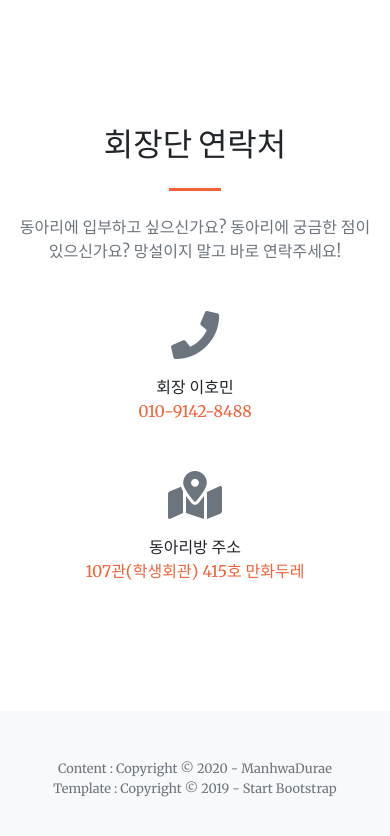
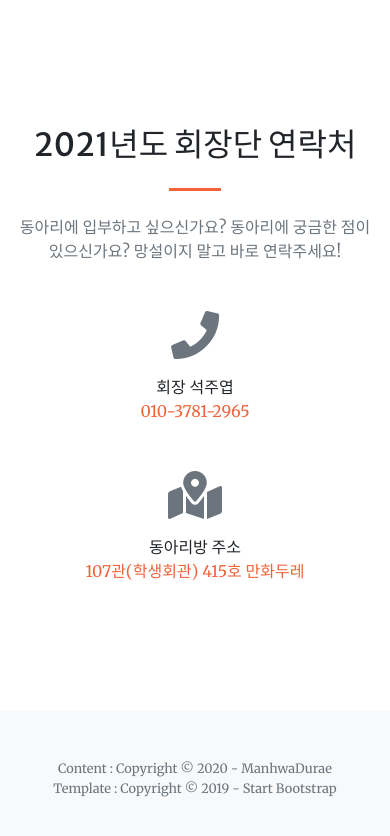
Before and after one commit to ManhwaDurae/caumd_website, a website with bundled scripts: page index.html in a window 390 px wide. Shown: the part 3563-4399 px from the top of the page. Built offline with nearby package versions, Linux system fonts and the light colour scheme.

Commit message:
Update president's phone number

```diff
--- a/index.html
+++ b/index.html
@@ -223,7 +223,7 @@
     <div class="container">
       <div class="row justify-content-center">
         <div class="col-lg-8 text-center">
-          <h2 class="mt-0">회장단 연락처</h2>
+          <h2 class="mt-0">2021년도 회장단 연락처</h2>
           <hr class="divider my-4">
           <p class="text-muted mb-5">동아리에 입부하고 싶으신가요? 동아리에 궁금한 점이 있으신가요? 망설이지 말고 바로 연락주세요!</p>
         </div>
@@ -231,7 +231,7 @@
       <div class="row">
         <div class="col-lg-4 ml-auto text-center mb-5 mb-lg-0">
           <i class="fas fa-phone fa-3x mb-3 text-muted"></i>
-          <div>회장 이호민<br><a href="tel:01091428488">010-9142-8488</a></div>
+          <div>회장 석주엽<br><a href="tel:01037812965">010-3781-2965</a></div>
         </div>
         <div class="col-lg-4 mr-auto text-center">
           <i class="fas fa-map-marked-alt fa-3x mb-3 text-muted"></i>
```
